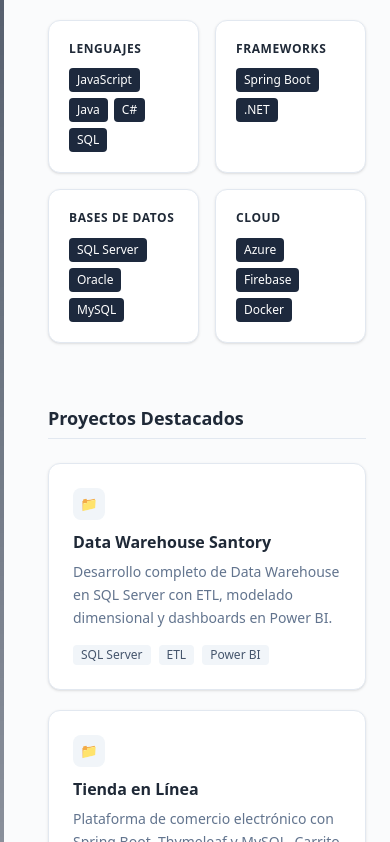
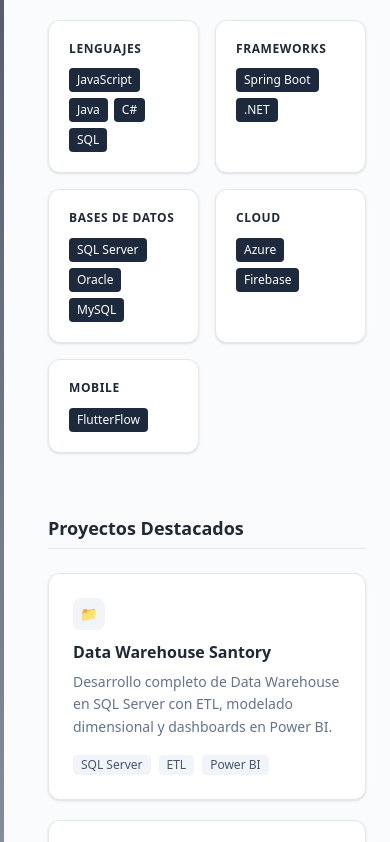
Before and after one commit to IsaacLopez777/portfolio, a Next.js app: page /en in a window 390 px wide. Shown: the part 1023-1865 px from the top of the page. Built offline with nearby package versions, Linux system fonts and the light colour scheme.

Commit message:
Replace Docker with FlutterFlow for mobile development

```diff
--- a/src/app/[locale]/page.tsx
+++ b/src/app/[locale]/page.tsx
@@ -9,7 +9,8 @@
     { category: 'Lenguajes', items: ['JavaScript', 'Java', 'C#', 'SQL'] },
     { category: 'Frameworks', items: ['Spring Boot', '.NET'] },
     { category: 'Bases de Datos', items: ['SQL Server', 'Oracle', 'MySQL'] },
-    { category: 'Cloud', items: ['Azure', 'Firebase', 'Docker'] },
+    { category: 'Cloud', items: ['Azure', 'Firebase'] },
+    { category: 'Mobile', items: ['FlutterFlow'] },
   ];
 
   const projects = [
@@ -107,7 +108,7 @@
           Habilidades Técnicas
         </h2>
 
-        <div className="grid grid-cols-2 md:grid-cols-4 gap-4">
+        <div className="grid grid-cols-2 lg:grid-cols-3 gap-4">
           {skills.map((group) => (
             <div key={group.category} className="bg-white rounded-xl p-5 border border-slate-200 shadow-sm">
               <h3 className="text-xs font-semibold text-slate-400 uppercase tracking-wider mb-3">{group.category}</h3>
```
